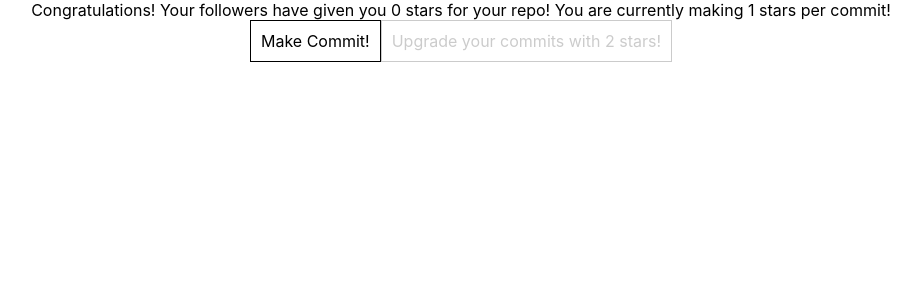
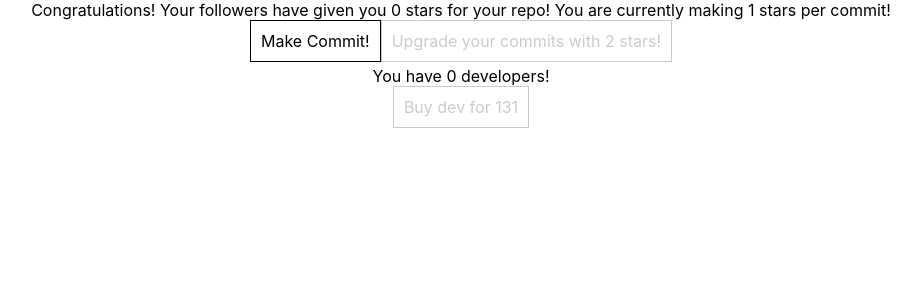
Before and after one commit to razorstorm/IdleHub, a React (Create React App) app: page / in a window 1280 px wide. Shown: the top 300 px of the page, without its empty margins (179-1100 px from the left). Built offline with nearby package versions, Linux system fonts and the light colour scheme.

Commit message:
devs that auto commit for you

```diff
--- /dev/null
+++ b/src/components/Devs.tsx
@@ -0,0 +1,73 @@
+import React, { ReactNode } from 'react';
+import '../App.css';
+import { player } from '../App';
+import GameScreen from './GameScreen';
+
+interface Props {
+    screen: GameScreen,
+    devs: number
+}
+
+interface IState {
+    clicked: boolean
+}
+
+class Dev extends React.Component<Props, IState> {
+    lastTrigger: Date
+    constructor(props: Props) {
+        super(props);
+        this.state = {
+            clicked: false
+        };
+        this.lastTrigger = new Date();
+    }
+
+    handleDevUpdate() {
+        const ticksNeeded = player.msPerDev() * 1000;
+        const newTime = new Date();
+        const frameDiff = newTime.getTime() - this.lastTrigger.getTime();
+        console.log(ticksNeeded);
+
+        if (frameDiff >= ticksNeeded) {
+            this.lastTrigger = newTime;
+            console.log(frameDiff);
+            player.gainStars(5);
+            this.props.screen.forceUpdate();
+        }
+    }
+
+    componentDidMount() {
+        setInterval(this.handleDevUpdate.bind(this), 16.6667)
+    }
+
+    clickHandler() {
+        player.buyDev();
+        this.props.screen.forceUpdate();
+    }
+
+    onMouseUp() {
+        this.setState({ clicked: false });
+    }
+
+    onMouseDown() {
+        this.setState({ clicked: true });
+    }
+
+    render(): ReactNode {
+        const className = this.state.clicked ? 'animated upgradeButton' : 'upgradeButton';
+        const displayOpacity = player.canBuyDev() ? '100%' : '20%';
+        return (
+            <section>
+                <section>
+                    You have {player.devs} developers!
+                </section>
+                <section className={className} style={{ opacity: displayOpacity }} onAnimationEnd={this.onMouseUp.bind(this)} onMouseDown={this.onMouseDown.bind(this)} onClick={this.clickHandler.bind(this)}>
+                    Buy dev for {player.getDevCost()}
+                </section>
+            </section>
+
+        );
+    }
+}
+
+export default Dev;
--- a/src/components/GameScreen.tsx
+++ b/src/components/GameScreen.tsx
@@ -3,6 +3,7 @@ import '../App.css';
 import ScoreDisplay from './ScoreDisplay';
 import CommitButton from './CommitButton';
 import UpgradeButton from './UpgradeButton';
+import Devs from './Devs';
 import { player } from '../App';
 
 class GameScreen extends React.Component {
@@ -17,8 +18,9 @@ class GameScreen extends React.Component {
         return (
             <section>
                 <ScoreDisplay {...{ screen: this, stars: player.stars }} />
-                <CommitButton  {...{ screen: this }} />
-                <UpgradeButton  {...{ screen: this }} />
+                <CommitButton {...{ screen: this }} />
+                <UpgradeButton {...{ screen: this }} />
+                <Devs {...{ screen: this, devs: player.devs }} />
             </section>
         );
     }
--- a/src/logic/GameUtils.tsx
+++ b/src/logic/GameUtils.tsx
@@ -6,4 +6,12 @@ export class GameUtils {
     static commitUpgradeMultiplierScaling(currLevel: number): number {
         return Math.ceil(1.4 ** (currLevel - 1));
     }
+
+    static devCostScaling(currLevel: number): number {
+        return Math.ceil(2 ** currLevel + 1.5 * currLevel + 130);
+    }
+
+    static devTimeScaling(currLevel: number): number {
+        return 10 / currLevel;
+    }
 }
--- a/src/logic/Player.tsx
+++ b/src/logic/Player.tsx
@@ -6,10 +6,12 @@ class Player {
     prestigeBonus: number;
     // by default one commit makes one star
     commitUpgradeLevel: number;
+    devs: number;
     constructor() {
         this.stars = 0;
         this.prestigeBonus = 0;
         this.commitUpgradeLevel = 1;
+        this.devs = 0;
     }
 
     loadFromSave(): Player {
@@ -20,6 +22,26 @@ class Player {
     loseStars(amount: number) {
         this.stars -= amount;
         this.stars = Math.max(0, this.stars);
+    }
+
+    getDevCost(): number {
+        return GameUtils.devCostScaling(this.devs);
+    }
+
+    canBuyDev() {
+        return this.stars >= this.getDevCost();
+    }
+
+    buyDev() {
+        if (this.canBuyDev()) {
+            const cost = this.getDevCost();
+            this.loseStars(cost);
+            this.devs += 1;
+        }
+    }
+
+    msPerDev() {
+        return GameUtils.devTimeScaling(this.devs);
     }
 
     getCommitUpgradeCost(): number {
```
